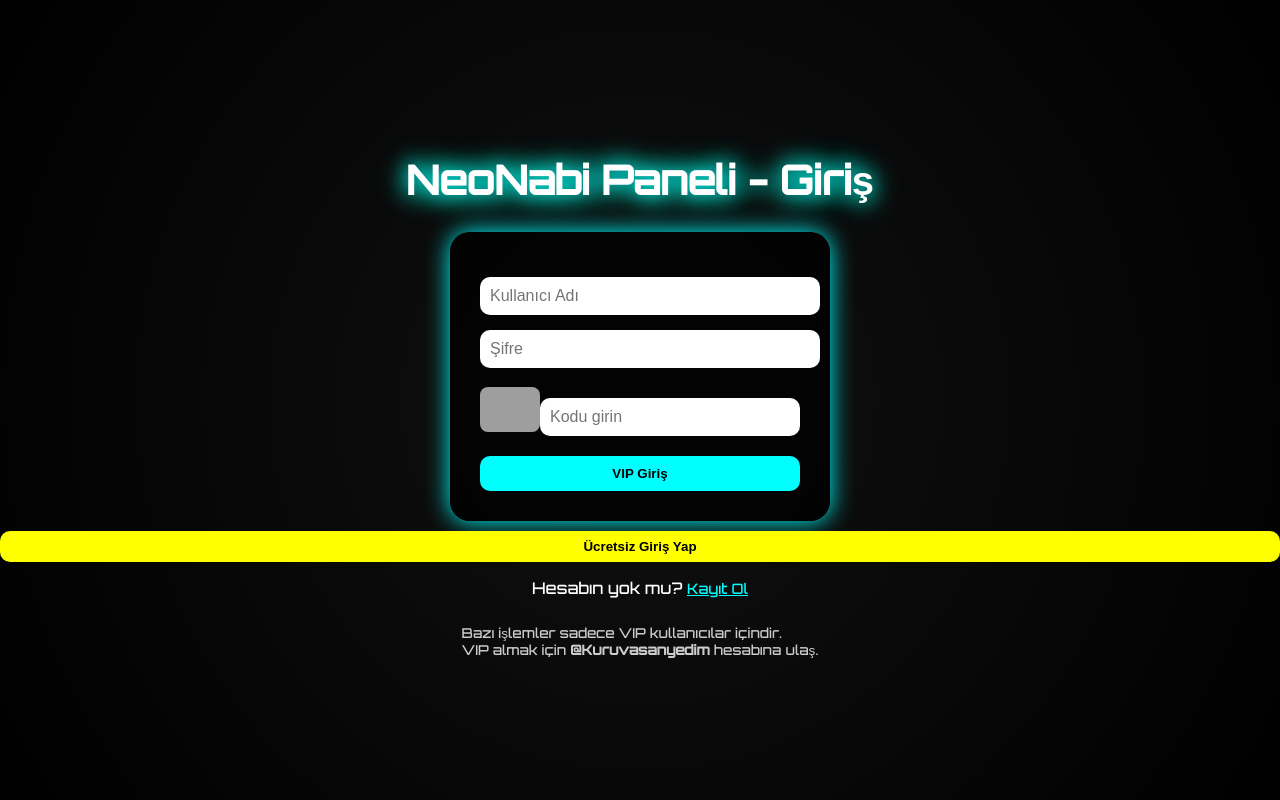
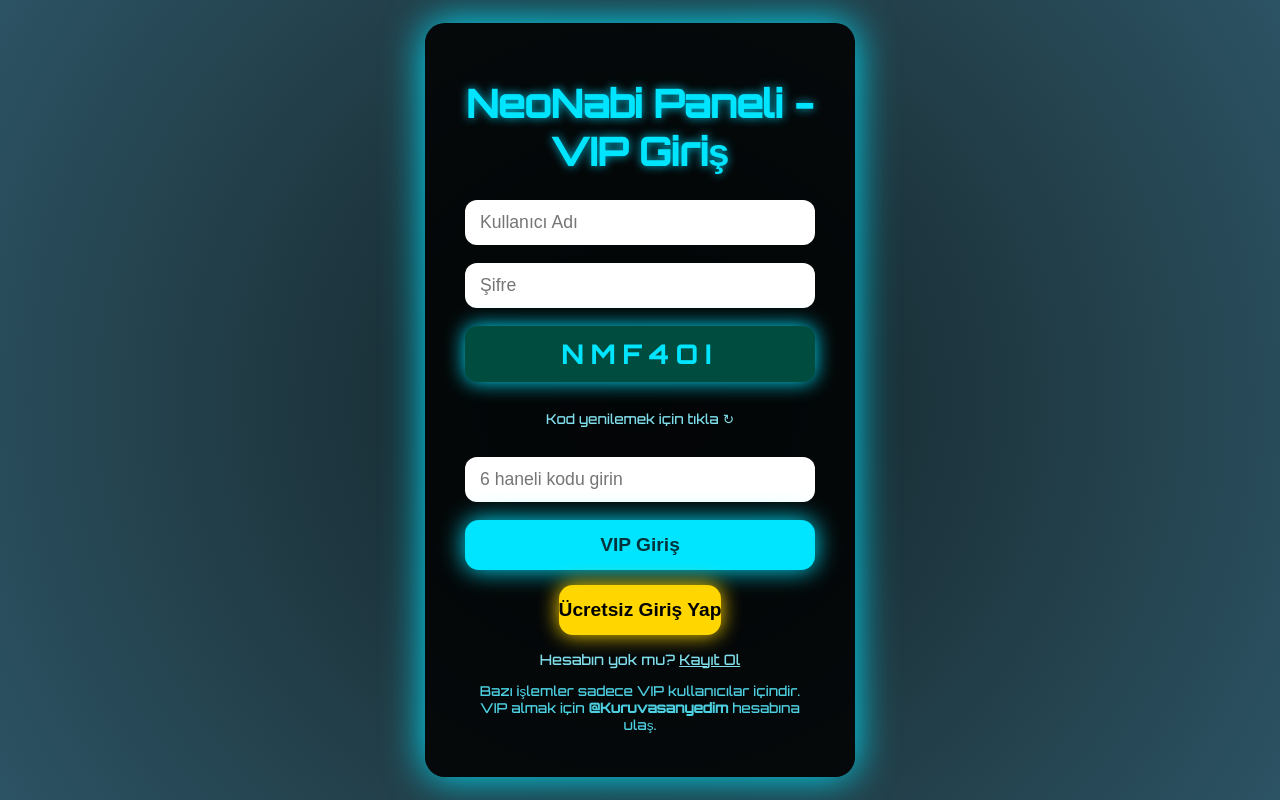
Before and after one commit to nabibaba90/Nabisorgu, a Flask app: page /login in a window 1280 px wide. Run offline with Flask 3, Linux system fonts and the light colour scheme; grey boxes are pictures that could not be loaded.

Commit message:
Update login.html

```diff
--- a/templates/login.html
+++ b/templates/login.html
@@ -1,127 +1,195 @@
 <!DOCTYPE html>
 <html lang="tr">
 <head>
-    <meta charset="UTF-8">
+    <meta charset="UTF-8" />
     <title>NeoNabi VIP Giriş</title>
-    <link rel="stylesheet" href="https://fonts.googleapis.com/css2?family=Orbitron:wght@500&display=swap">
+    <meta name="viewport" content="width=device-width, initial-scale=1" />
+    <link href="https://fonts.googleapis.com/css2?family=Orbitron:wght@500&display=swap" rel="stylesheet" />
     <style>
         body {
             margin: 0;
             font-family: 'Orbitron', sans-serif;
-            background: radial-gradient(circle, #111 0%, #000 100%);
-            color: #fff;
+            background: radial-gradient(circle at center, #0f2027, #203a43, #2c5364);
+            color: #e0f7fa;
+            display: flex;
+            align-items: center;
+            justify-content: center;
+            min-height: 100vh;
         }
-
         .container {
+            background: rgba(0,0,0,0.85);
+            padding: 30px 40px;
+            border-radius: 20px;
+            box-shadow: 0 0 40px #00e5ff;
+            width: 350px;
+            text-align: center;
+        }
+        h1 {
+            font-size: 2.4rem;
+            margin-bottom: 25px;
+            color: #00e5ff;
+            text-shadow: 0 0 10px #00b8d4;
+        }
+        form {
             display: flex;
             flex-direction: column;
-            align-items: center;
-            justify-content: center;
-            height: 100vh;
+            gap: 18px;
         }
-
-        h1 {
-            font-size: 2.5rem;
-            text-shadow: 0 0 20px #00ffff, 0 0 30px #00ffcc;
+        input[type="text"],
+        input[type="password"] {
+            padding: 12px 15px;
+            border-radius: 12px;
+            border: none;
+            font-size: 1.1rem;
+            outline: none;
+            transition: box-shadow 0.3s;
         }
-
-        form {
-            background: rgba(0, 0, 0, 0.8);
-            padding: 30px;
-            border-radius: 20px;
-            box-shadow: 0 0 25px #0ff;
-            width: 320px;
+        input[type="text"]:focus,
+        input[type="password"]:focus {
+            box-shadow: 0 0 10px #00e5ff;
         }
-
-        input {
-            width: 100%;
-            padding: 10px;
+        .captcha-display {
+            background: #004d40;
+            color: #00e5ff;
+            font-weight: 900;
+            font-size: 1.6rem;
+            letter-spacing: 8px;
+            padding: 12px 20px;
+            border-radius: 12px;
+            user-select: none;
+            cursor: pointer;
+            margin-bottom: 10px;
+            box-shadow: 0 0 20px #00e5ff;
+        }
+        .captcha-refresh-text {
+            font-size: 0.85rem;
+            color: #80deea;
+            margin-bottom: 12px;
+            cursor: pointer;
+            user-select: none;
+            transition: color 0.3s;
+        }
+        .captcha-refresh-text:hover {
+            color: #00bcd4;
+        }
+        button {
+            background: #00e5ff;
+            border: none;
+            border-radius: 14px;
+            padding: 14px 0;
+            font-weight: 700;
+            font-size: 1.2rem;
+            color: #00343d;
+            cursor: pointer;
+            box-shadow: 0 0 25px #00e5ff;
+            transition: background 0.3s, box-shadow 0.3s;
+        }
+        button:hover {
+            background: #00bcd4;
+            box-shadow: 0 0 35px #00bcd4;
+        }
+        #free-login {
             margin-top: 15px;
-            border: none;
-            border-radius: 10px;
-            font-size: 1rem;
+            background: #ffd600;
+            color: #000;
+            font-weight: 700;
+            box-shadow: 0 0 20px #ffd600;
         }
-
-        button {
-            margin-top: 20px;
-            padding: 10px;
-            width: 100%;
-            border: none;
-            background: #00ffff;
-            color: #000;
-            font-weight: bold;
-            border-radius: 10px;
-            cursor: pointer;
-            transition: 0.2s;
+        #free-login:hover {
+            background: #ffc400;
+            box-shadow: 0 0 30px #ffc400;
         }
-
-        button:hover {
-            background: #00cccc;
-        }
-
-        a {
-            color: #00ffff;
-            text-decoration: underline;
+        p, a {
+            color: #80deea;
             font-size: 0.9rem;
         }
-
-        .captcha-container {
-            display: flex;
-            align-items: center;
-            justify-content: space-between;
-            margin-top: 15px;
+        a:hover {
+            color: #00bcd4;
+            text-decoration: underline;
         }
-
-        .captcha-img {
-            height: 45px;
-            border-radius: 8px;
+        .info-text {
+            margin-top: 14px;
+            font-size: 0.85rem;
+            color: #4dd0e1;
         }
-
-        #free-login {
-            margin-top: 10px;
-            padding: 8px;
-            background: #ff0;
-            color: #000;
-            border-radius: 10px;
-            font-weight: bold;
-            cursor: pointer;
+        @media(max-width: 420px){
+            .container {
+                width: 90vw;
+                padding: 20px;
+            }
+            h1 {
+                font-size: 1.8rem;
+            }
         }
     </style>
-    <script>
-        // F12 ve diğer kısayolları engelle
-        document.addEventListener("keydown", function (e) {
-            if (e.key === "F12" || (e.ctrlKey && e.shiftKey && e.key === "I")) {
-                e.preventDefault();
-            }
-        });
-
-        // Ücretsiz giriş fonksiyonu
-        function loginAsFreeUser() {
-            document.getElementsByName("username")[0].value = "freeuser";
-            document.getElementsByName("password")[0].value = "1234";
-            document.forms[0].submit();
-        }
-    </script>
 </head>
 <body>
     <div class="container">
-        <h1>NeoNabi Paneli - Giriş</h1>
-        <form method="POST" action="/login">
-            <input type="text" name="username" placeholder="Kullanıcı Adı" required>
-            <input type="password" name="password" placeholder="Şifre" required>
+        <h1>NeoNabi Paneli - VIP Giriş</h1>
+        <form id="loginForm" method="POST" action="/login" onsubmit="return validateCaptcha()">
+            <input type="text" name="username" placeholder="Kullanıcı Adı" required autocomplete="off" />
+            <input type="password" name="password" placeholder="Şifre" required autocomplete="off" />
 
-            <div class="captcha-container">
-                <img src="/captcha" alt="captcha" class="captcha-img">
-                <input type="text" name="captcha" placeholder="Kodu girin" required>
-            </div>
+            <div class="captcha-display" id="captchaCode" title="Captcha koduna tıklayarak yenileyebilirsin" onclick="generateCaptcha()"></div>
+            <div class="captcha-refresh-text" onclick="generateCaptcha()">Kod yenilemek için tıkla ↻</div>
+
+            <input type="text" id="captchaInput" name="captcha_input" placeholder="6 haneli kodu girin" maxlength="6" required autocomplete="off" />
 
             <button type="submit">VIP Giriş</button>
         </form>
 
-        <button id="free-login" onclick="loginAsFreeUser()">Ücretsiz Giriş Yap</button>
+        <button id="free-login">Ücretsiz Giriş Yap</button>
 
         <p>Hesabın yok mu? <a href="/register">Kayıt Ol</a></p>
-        <p style="margin-top:10px;font-size:0.85rem;color:#ccc">Bazı işlemler sadece VIP kullanıcılar içindir.<br> VIP almak için <strong>@Kuruvasanyedim</strong> hesabına ulaş.</p>
+        <p class="info-text">
+            Bazı işlemler sadece VIP kullanıcılar içindir.<br />
+            VIP almak için <strong>@Kuruvasanyedim</strong> hesabına ulaş.
+        </p>
     </div>
+
+    <script>
+        let currentCaptcha = '';
+
+        // Rastgele 6 haneli kod üret
+        function generateCaptcha() {
+            const chars = 'ABCDEFGHIJKLMNOPQRSTUVWXYZ0123456789';
+            let code = '';
+            for (let i = 0; i < 6; i++) {
+                code += chars.charAt(Math.floor(Math.random() * chars.length));
+            }
+            currentCaptcha = code;
+            document.getElementById('captchaCode').textContent = code;
+            document.getElementById('captchaInput').value = '';
+        }
+
+        // Form gönderiminde captcha kontrolü
+        function validateCaptcha() {
+            const userInput = document.getElementById('captchaInput').value.trim().toUpperCase();
+            if (userInput !== currentCaptcha) {
+                alert('Captcha kodu yanlış! Lütfen doğru kodu girin.');
+                generateCaptcha();
+                return false; // Formun gönderilmesini engelle
+            }
+            return true;
+        }
+
+        // Ücretsiz giriş butonu fonksiyonu
+        document.getElementById('free-login').addEventListener('click', function(e){
+            e.preventDefault();
+            // Ücretsiz kullanıcının erişebileceği işlemler için yönlendirme
+            // Burada direkt abonelik.html sayfasına gitmesini sağlıyoruz
+            window.location.href = 'abonelik.html';
+        });
+
+        // Sayfa yüklendiğinde captcha oluştur
+        window.onload = generateCaptcha;
+
+        // F12 ve Ctrl+Shift+I engelle (kötü niyetli engellemeyle değilse kaldır)
+        document.addEventListener("keydown", function (e) {
+            if (e.key === "F12" || (e.ctrlKey && e.shiftKey && (e.key === "I" || e.key === "J" || e.key === "C"))) {
+                e.preventDefault();
+            }
+        });
+    </script>
 </body>
 </html>
```
